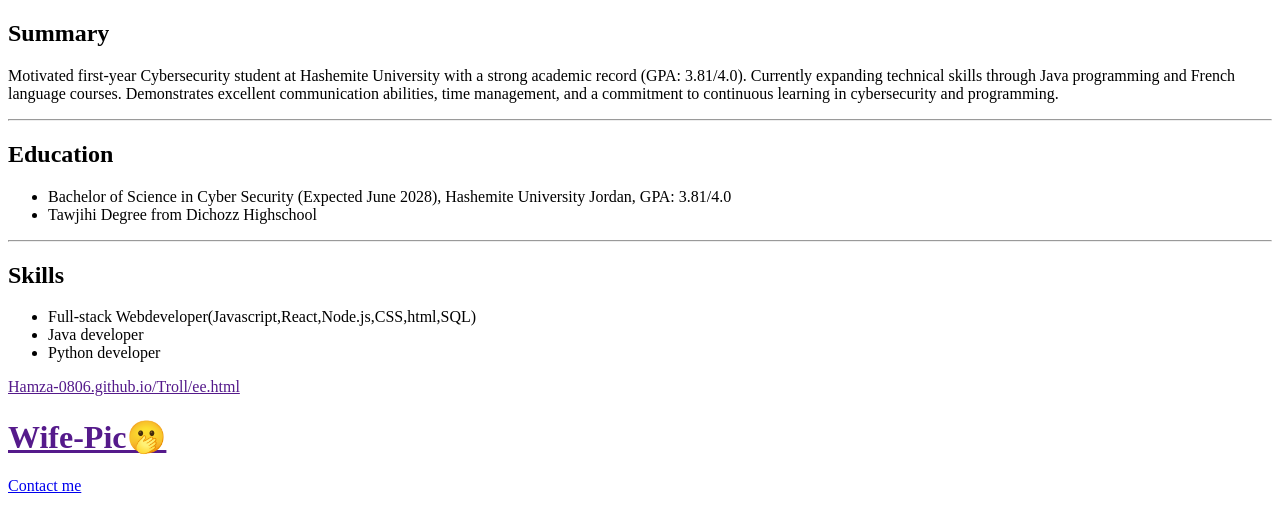
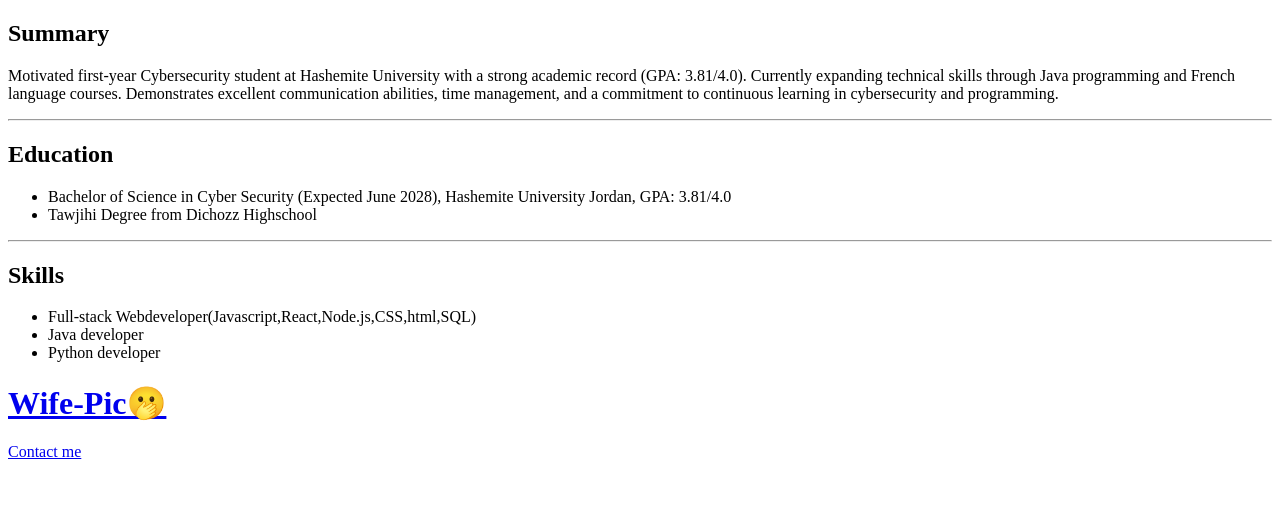
Before and after one commit to Hamza-0806/Troll, a plain HTML site: page index.html in a window 1280 px wide. Drawn offline with Linux system fonts and the light colour scheme.

Commit message:
index.html

```diff
--- a/index.html
+++ b/index.html
@@ -21,7 +21,7 @@
         <li>Java developer</li>
         <li>Python developer</li>
     </ul>
-    <a href="">Hamza-0806.github.io/Troll/ee.html<h1>Wife-Pic🫢</h1></a>
+    <a href="Hamza-0806.github.io/Troll/ee.html"><h1>Wife-Pic🫢</h1></a>
     <a href="Hamza-0806.github.io/Troll/contact.html"> Contact me</a>
 </body>
 </html>
```
